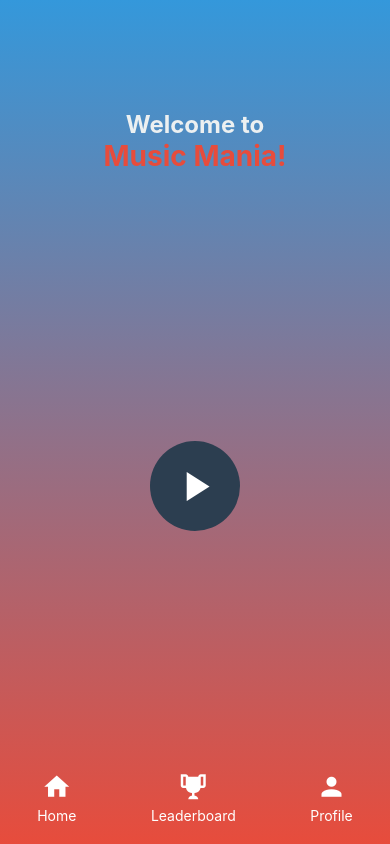
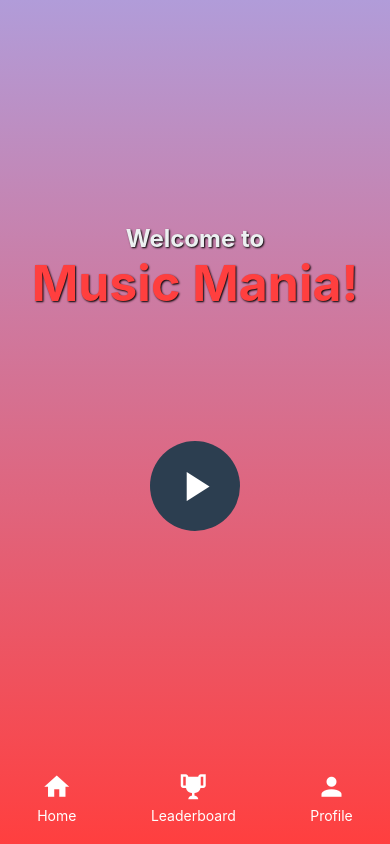
Before and after one commit to roberthevesi/music-mania-frontend, a React Native app in the folder MusicMania/: screen /Home in a window 390 px wide. Built offline with nearby package versions, Linux system fonts and the light colour scheme.

Commit message:
Updated Frontend Submodule -Home Screen

```diff
--- a/MusicMania/src/screens/ConfirmEmailScreen/ConfirmEmailScreen.js
+++ b/MusicMania/src/screens/ConfirmEmailScreen/ConfirmEmailScreen.js
@@ -2,7 +2,7 @@ import React, { useState } from 'react';
 import { View, Text, StyleSheet, Dimensions, ScrollView } from 'react-native';
 import CustomInput from '../../components/CustomInput';
 import CustomButton from '../../components/CustomButton/CustomButton';
-import { AntDesign } from '@expo/vector-icons'; // Import AntDesign icons
+import { AntDesign } from '@expo/vector-icons';
 import { useNavigation } from '@react-navigation/native';
 
 const ConfirmEmailScreen = () => {
--- a/MusicMania/src/screens/ForgotPasswordScreen/ForgotPasswordScreen.js
+++ b/MusicMania/src/screens/ForgotPasswordScreen/ForgotPasswordScreen.js
@@ -2,7 +2,7 @@ import React, { useState } from 'react';
 import { View, Text, StyleSheet, Dimensions, ScrollView } from 'react-native';
 import CustomInput from '../../components/CustomInput';
 import CustomButton from '../../components/CustomButton/CustomButton';
-import { AntDesign } from '@expo/vector-icons'; // Import AntDesign icons
+import { AntDesign } from '@expo/vector-icons';
 import { useNavigation } from '@react-navigation/native';
 
 const ForgotPasswordScreen = () => {
--- a/MusicMania/src/screens/HomeScreen/index.js
+++ b/MusicMania/src/screens/HomeScreen/index.js
@@ -1,12 +1,16 @@
 import React, { useState } from 'react';
-import { View, TouchableOpacity, Text, StyleSheet, Modal } from 'react-native';
+import { View, TouchableOpacity, Text, Image, StyleSheet, Modal } from 'react-native';
 import { MaterialCommunityIcons } from '@expo/vector-icons';
 import { LinearGradient } from 'expo-linear-gradient';
 import { useNavigation } from '@react-navigation/native';
+import Logo from '../../../assets/images/record.png';
+import Logo_2 from '../../../assets/images/song.png';
+
 
 
 const Home = () => {
   const [modalVisible, setModalVisible] = useState(false);
+
   const navigation = useNavigation();
 
   const openModal = () => {
@@ -17,31 +21,29 @@ const Home = () => {
     setModalVisible(false);
   };
 
-
-
   const onLeaderboardPressed = () => {
     navigation.navigate('Leaderboard');
-
-  }
+  };
 
   const onProfilePressed = () => {
     navigation.navigate('Profile');
-
- }
+  };
 
   const onGuessTheSongPressed = () => {
     closeModal(); // Close the modal
     navigation.navigate('GuessTheSong');
   };
 
+
   const onGuessTheAlbumPressed = () => {
     closeModal(); // Close the modal
     navigation.navigate('GuessTheAlbum');
   };
 
+
   return (
     <LinearGradient
-      colors={['#3498db', '#e74c3c']} // Adjust these colors as per your preference
+      colors={['#B19CD9', '#FF3F3F']}
       style={styles.container}
     >
       <View style={styles.headerContainer}>
@@ -64,16 +66,19 @@ const onGuessTheAlbumPressed = () => {
         >
           <View style={styles.modalContainer}>
             <View style={styles.modalContent}>
+              {/* "Guess the Song" button */}
               <TouchableOpacity style={styles.gameOption} onPress={onGuessTheSongPressed}>
-                <MaterialCommunityIcons name="music-note" size={30} color="#3498db" />
-                <Text style={styles.gameOptionText}>Guess the Song</Text>
+                <Image source={Logo_2} style={[styles.logo]} resizeMode="contain" />
+                <Text style={styles.gameOptionText}>GUESS THE SONG</Text>
               </TouchableOpacity>
 
+              {/* "Guess the Album" button */}
               <TouchableOpacity style={styles.gameOption} onPress={onGuessTheAlbumPressed}>
-                <MaterialCommunityIcons name="album" size={30} color="#e74c3c" />
-                <Text style={styles.gameOptionText}>Guess the Album</Text>
+                <Image source={Logo} style={[styles.logo]} resizeMode="contain" />
+                <Text style={styles.gameOptionText}>GUESS THE ALBUM</Text>
               </TouchableOpacity>
 
+              {/* Close button */}
               <TouchableOpacity onPress={closeModal} style={styles.closeButton}>
                 <Text style={styles.closeButtonText}>Close</Text>
               </TouchableOpacity>
@@ -82,6 +87,7 @@ const onGuessTheAlbumPressed = () => {
         </Modal>
       </View>
 
+      {/* Bottom navigation icons */}
       <View style={styles.bottomIcons}>
         <TouchableOpacity style={styles.iconButton} onPress={() => navigation.navigate('Home')}>
           <MaterialCommunityIcons name="home" size={30} color="white" />
@@ -102,6 +108,7 @@ const onGuessTheAlbumPressed = () => {
   );
 };
 
+
 const styles = StyleSheet.create({
   container: {
     flex: 1,
@@ -110,23 +117,28 @@ const styles = StyleSheet.create({
   },
   headerContainer: {
     flex: 1,
-    justifyContent: 'filex-start',
+    justifyContent: 'center',
     alignItems: 'center',
     marginTop: 100,
   },
   headerText: {
     fontSize: 24,
     textAlign: 'center',
-    color: 'white', // Text color
+    color: 'white',
   },
   boldText: {
     fontWeight: 'bold',
-    color: '#ecf0f1', // Header text color
+    color: '#ecf0f1',
+    textShadowColor: 'black',
+    textShadowOffset: { width: 1, height: 1 },
+    textShadowRadius: 2,
   },
   musicManiaText: {
-    fontSize: 28,
-    color: '#e74c3c', // Music Mania text color
-
+    fontSize: 50,
+    color: '#FF3F3F',
+    textShadowColor: 'black',
+    textShadowOffset: { width: 1, height: 1 },
+    textShadowRadius: 2,
   },
   centeredContent: {
     flex: 1,
@@ -135,7 +147,7 @@ const styles = StyleSheet.create({
     marginBottom: 100,
   },
   playButton: {
-    backgroundColor: '#2c3e50', // Play button color
+    backgroundColor: '#2c3e50',
     borderRadius: 50,
     padding: 20,
     alignItems: 'center',
@@ -148,7 +160,7 @@ const styles = StyleSheet.create({
     backgroundColor: 'rgba(0, 0, 0, 0.5)',
   },
   modalContent: {
-    backgroundColor: 'white',
+    backgroundColor: 'lavender',
     borderRadius: 10,
     padding: 20,
     width: '80%',
@@ -158,13 +170,25 @@ const styles = StyleSheet.create({
     alignItems: 'center',
     marginBottom: 15,
   },
+  gameImage: {
+    width: 150,
+    height: 150,
+    borderRadius: 10,
+    marginBottom: 5,
+  },
   gameOptionText: {
     fontSize: 16,
+    color: '#FF3F3F',
     marginTop: 5,
+    fontWeight: 'bold',
+    fontFamily: 'System',
+    textShadowColor: 'black',
+    textShadowOffset: { width: 1, height: 1 },
+    textShadowRadius: 1,
   },
   closeButton: {
     backgroundColor: '#e74c3c',
-    borderRadius: 5,
+    borderRadius: 100,
     padding: 10,
     alignItems: 'center',
     marginTop: 10,
@@ -188,8 +212,10 @@ const styles = StyleSheet.create({
     fontSize: 14,
     marginTop: 5,
     textAlign: 'center',
-    color: 'white', // Icon text color
+    color: 'white',
   },
+
 });
 
+
 export default Home;
--- a/MusicMania/src/screens/NewPasswordScreen/NewPasswordScreen.js
+++ b/MusicMania/src/screens/NewPasswordScreen/NewPasswordScreen.js
@@ -2,7 +2,7 @@ import React, { useState } from 'react';
 import { View, Text, StyleSheet, Dimensions, ScrollView } from 'react-native';
 import CustomInput from '../../components/CustomInput';
 import CustomButton from '../../components/CustomButton/CustomButton';
-import { AntDesign } from '@expo/vector-icons'; // Import AntDesign icons
+import { AntDesign } from '@expo/vector-icons';
 import { useNavigation } from '@react-navigation/native';
 
 const NewPasswordScreen = () => {
--- a/MusicMania/src/screens/SignInScreen/SignInScreen.js
+++ b/MusicMania/src/screens/SignInScreen/SignInScreen.js
@@ -3,7 +3,7 @@ import { View, Text, Image, StyleSheet, Dimensions, ScrollView } from 'react-nat
 import Logo from '../../../assets/images/Logo_4.png';
 import CustomInput from '../../components/CustomInput';
 import CustomButton from '../../components/CustomButton/CustomButton';
-import { AntDesign } from '@expo/vector-icons'; // Import AntDesign icons
+import { AntDesign } from '@expo/vector-icons';
 import { useNavigation } from '@react-navigation/native';
 
 const SignInScreen = () => {
@@ -79,7 +79,7 @@ const styles = StyleSheet.create({
     },
     forgotPasswordContainer: {
         flexDirection: 'row',
-        justifyContent: 'flex-start', // Align to the left
+        justifyContent: 'flex-start',
         marginVertical: 10,
     },
     signupContainer: {
--- a/MusicMania/src/screens/SignUpScreen/SignUpScreen.js
+++ b/MusicMania/src/screens/SignUpScreen/SignUpScreen.js
@@ -2,7 +2,7 @@ import React, { useState } from 'react';
 import { View, Text, StyleSheet, Dimensions, ScrollView } from 'react-native';
 import CustomInput from '../../components/CustomInput';
 import CustomButton from '../../components/CustomButton/CustomButton';
-import { AntDesign } from '@expo/vector-icons'; // Import AntDesign icons
+import { AntDesign } from '@expo/vector-icons';
 import { useNavigation } from '@react-navigation/native';
 
 const SignUpScreen = () => {
```
Also changed, not shown: MusicMania/assets/images/record.png (added), MusicMania/assets/images/song.png (added), MusicMania/src/screens/LeaderboardScreen/LeaderboardScreen.js (line endings or trailing spaces). Lines whose indentation alone changed are shown as unchanged.
